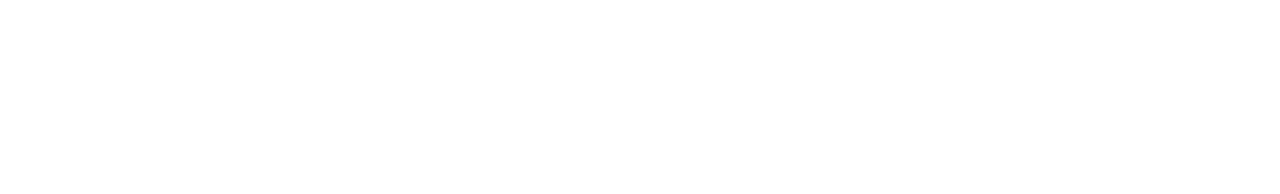
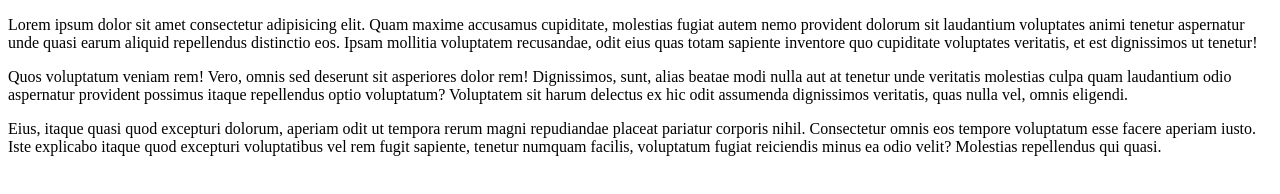
Before and after one commit to mohammadibrahim20/my-five-repo, a plain HTML site: page index.html in a window 1280 px wide. Drawn offline with Linux system fonts and the light colour scheme.

Commit message:
test demo

```diff
--- a/index.html
+++ b/index.html
@@ -10,5 +10,12 @@
     <p class="s"></p>
     <p class="s"></p>
     <p class="s"></p>
+    <main>
+        <section>
+            <p>Lorem ipsum dolor sit amet consectetur adipisicing elit. Quam maxime accusamus cupiditate, molestias fugiat autem nemo provident dolorum sit laudantium voluptates animi tenetur aspernatur unde quasi earum aliquid repellendus distinctio eos. Ipsam mollitia voluptatem recusandae, odit eius quas totam sapiente inventore quo cupiditate voluptates veritatis, et est dignissimos ut tenetur!</p>
+            <p>Quos voluptatum veniam rem! Vero, omnis sed deserunt sit asperiores dolor rem! Dignissimos, sunt, alias beatae modi nulla aut at tenetur unde veritatis molestias culpa quam laudantium odio aspernatur provident possimus itaque repellendus optio voluptatum? Voluptatem sit harum delectus ex hic odit assumenda dignissimos veritatis, quas nulla vel, omnis eligendi.</p>
+            <p>Eius, itaque quasi quod excepturi dolorum, aperiam odit ut tempora rerum magni repudiandae placeat pariatur corporis nihil. Consectetur omnis eos tempore voluptatum esse facere aperiam iusto. Iste explicabo itaque quod excepturi voluptatibus vel rem fugit sapiente, tenetur numquam facilis, voluptatum fugiat reiciendis minus ea odio velit? Molestias repellendus qui quasi.</p>
+        </section>
+    </main>
 </body>
 </html>
```
